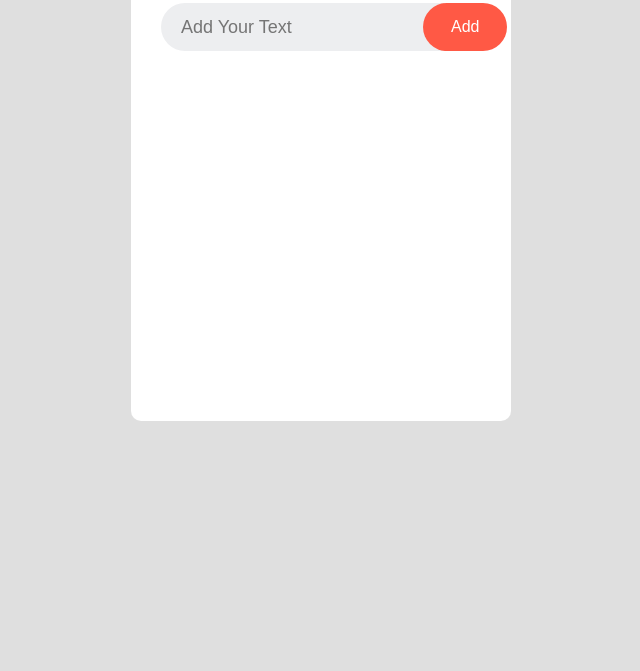
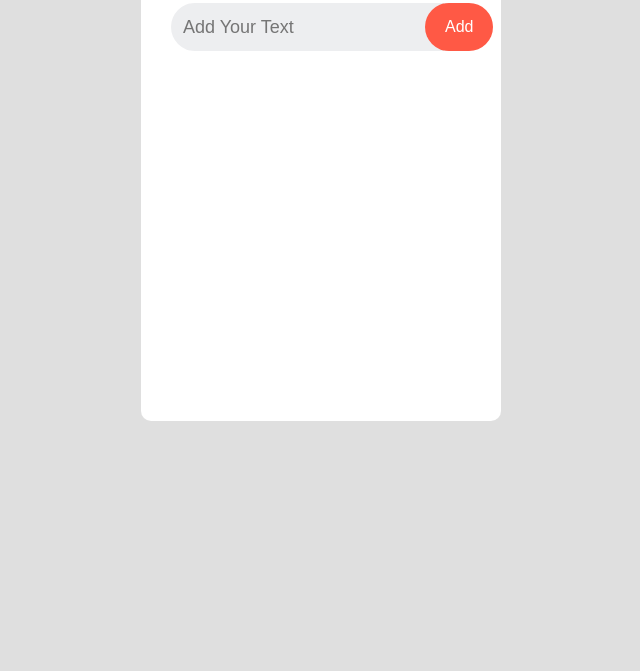
Before and after one commit to Jshyamsundar/todo, a plain HTML site: page index.html in a window 1280 px wide. Shown: the part 129-800 px from the top of the page, without its empty margins (319-959 px from the left). Drawn offline with Linux system fonts and the light colour scheme.

Commit message:
Update style.css

```diff
--- a/style.css
+++ b/style.css
@@ -12,7 +12,7 @@ body {
 .container {
     width: 100%;
     height: 100%;
-    width: 380px;
+    width: 360px;
     background-color:white;
     border-radius: 10px;
     margin: 50px auto;
@@ -34,7 +34,7 @@ body {
     justify-content: space-between;
     background: #edeef0;
     border-radius: 30px;
-    padding-left: 10px;
+    padding-left: 2px;
     margin-bottom: 25px;
 
 }
@@ -52,7 +52,7 @@ input {
 button {
     border: none;
     outline: none;
-    padding: 15px 28px;
+    padding: 15px 20px;
     color: white;
     background: #ff5945;
     border-radius: 30px;
```
